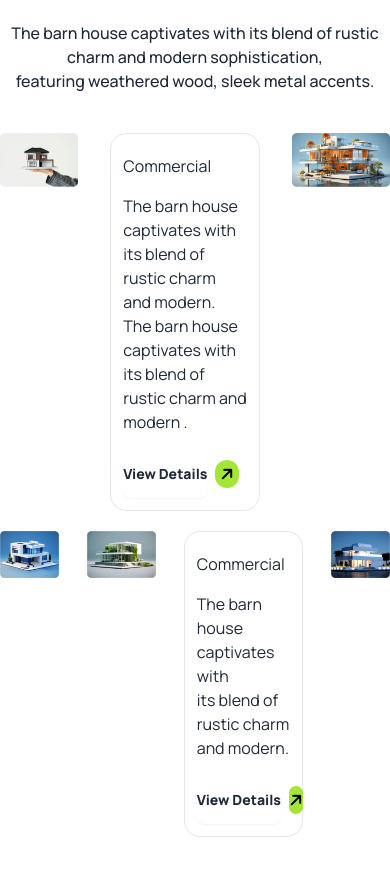
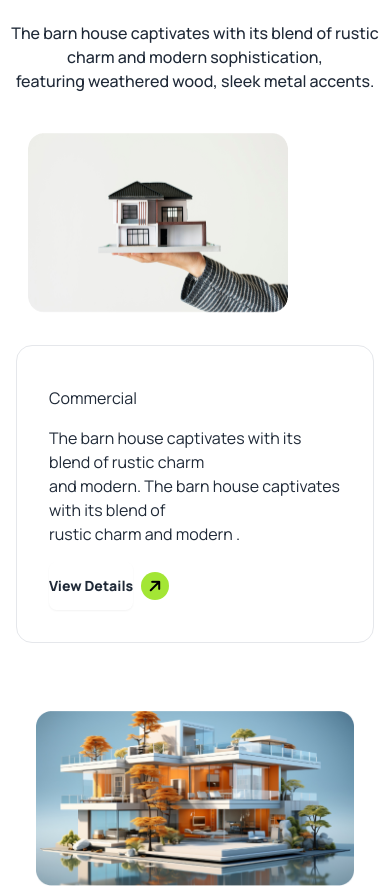
Before and after one commit to wasif783/B10-A3-Assignment, a plain HTML site: page index.html in a window 390 px wide. Shown: the part 3860-4746 px from the top of the page. Before the commit the page ends 4697 px from the top, so only its background shows below. Drawn offline with nearby package versions, Linux system fonts and the light colour scheme.

Commit message:
complete making responsive - portfolio part

```diff
--- a/index.html
+++ b/index.html
@@ -301,11 +301,11 @@
 
         </div>
 
-        <div class="flex gap-8 mt-10 ">
+        <div class="block lg:flex gap-8 mt-10 ">
 
-          <div><img src="assets/img1.png" alt=""></div>
+          <div class="ml-7 lg:ml-0"><img src="assets/img1.png" alt=""></div>
 
-          <div class="flex flex-col border p-3 rounded-2xl">
+          <div class="flex flex-col border p-8 lg:p-3 mt-8 ml-4 mr-4 mb-8 lg:m-0 rounded-2xl">
             <h1 class=" mt-2 mb-4">Commercial</h1>
             <p class="mb-4">The barn house captivates with its blend of rustic charm <br> and modern. The barn house captivates with its blend of <br> rustic charm and modern .</p>
 
@@ -318,14 +318,14 @@
 
           </div>
 
-          <div><img src="assets/img2.png" alt=""></div>
+          <div class="p-9 lg:p-0"><img src="assets/img2.png" alt=""></div>
 
         </div>
 
-        <div class="flex gap-x-7 mt-5">
-          <div><img src="assets/img3.png" alt=""></div>
-          <div><img src="assets/img4.png" alt=""></div>
-          <div class="flex flex-col border p-3 rounded-2xl">
+        <div class="block lg:flex items-center justify-center gap-x-7 mt-5">
+          <div class="ml-11 mb-7 lg:m-0"><img src="assets/img3.png" alt=""></div>
+          <div class=" p-9"><img src="assets/img4.png" alt=""></div>
+          <div class="flex flex-col border p-5 mt-7 ml-5 mr-5 mb-5 lg:p-3 lg:m-0 rounded-2xl">
             <h1 class=" mt-2 mb-4">Commercial</h1>
             <p class="mb-4">The barn house captivates with <br> its blend of rustic charm and modern.</p>
 
@@ -338,11 +338,21 @@
 
           </div>
 
-          <div><img src="assets/img5.png" alt=""></div>
+          <div class="p-11 lg:p-0"><img src="assets/img5.png" alt=""></div>
         </div>
 
       </div>
 
+    </section>
+
+    <section>
+      <div></div>
+      <div></div>
+      <div></div>
+      <div></div>
+      <div></div>
+      <div></div>
+      <div></div>
     </section>
 
 
```
